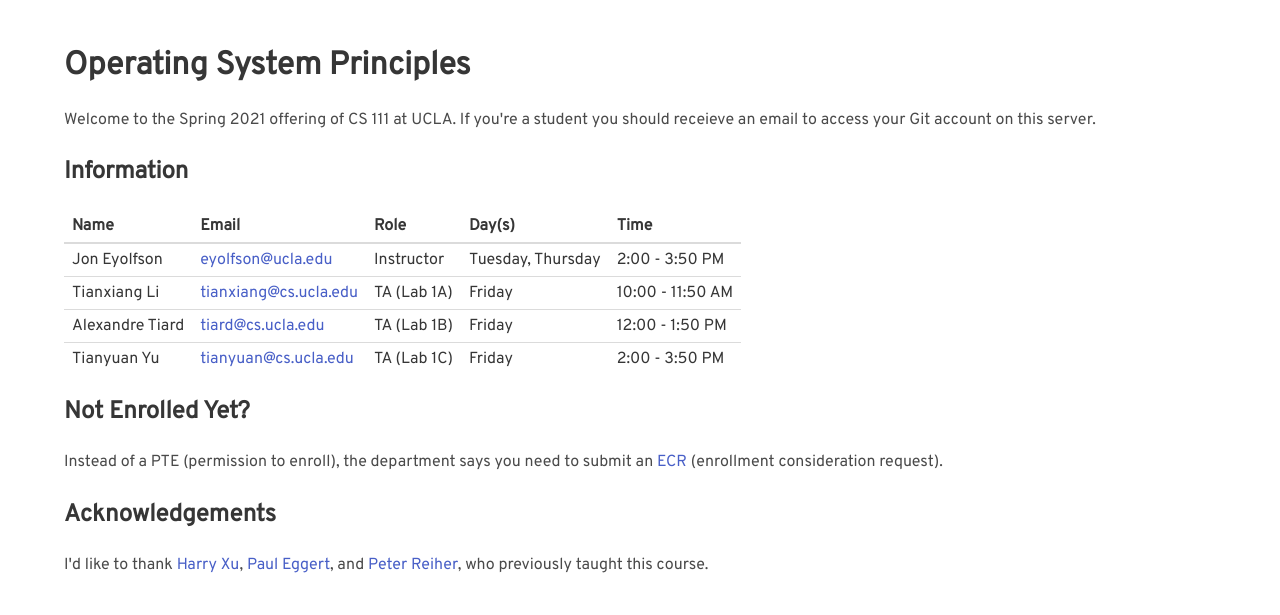
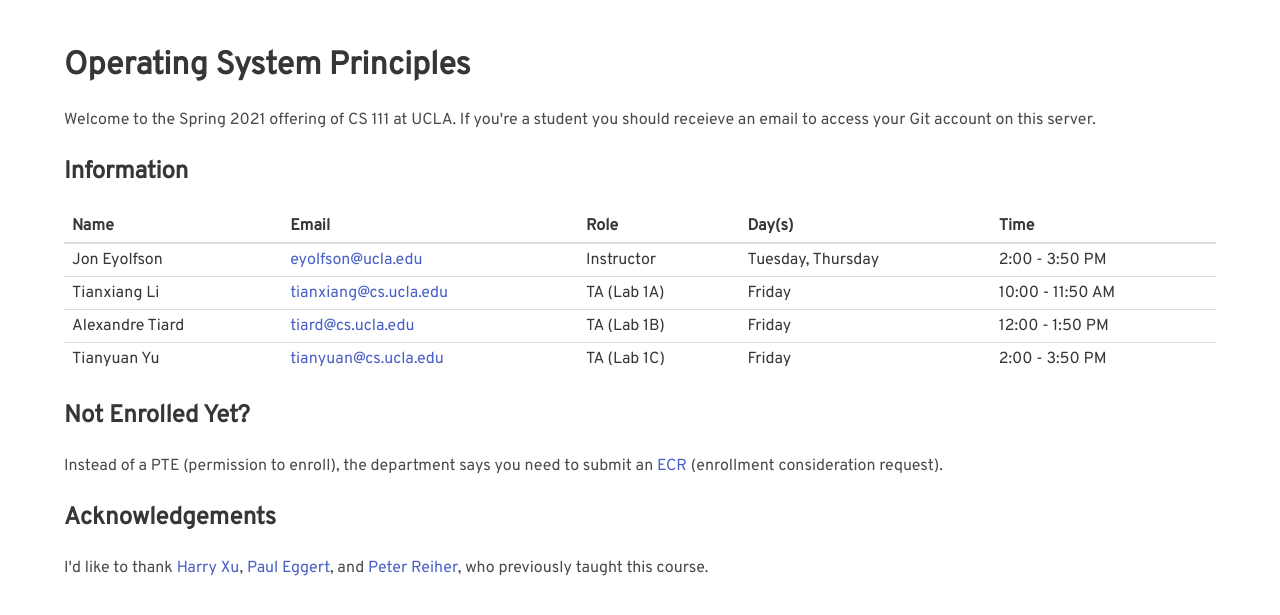
Before and after one commit to tiard/cs-111-website, a Django app: page / in a window 1280 px wide. Shown: the part 56-671 px from the top of the page. Run offline with Django 3.2, Linux system fonts and the light colour scheme; style sheets or scripts are compiled from the project's sources; some web fonts are replaced.

Commit message:
Improve index table display

```diff
--- a/cs111/django/templates/cs111/index.html
+++ b/cs111/django/templates/cs111/index.html
@@ -10,7 +10,8 @@
   </p>
 
   <h2 class="title is-4">Information</h2>
-</div>
+
+  <div class="table-container">
 
     <table class="table is-narrow">
       <thead>
@@ -53,8 +54,8 @@
 	</tr>
       </tbody>
     </table>
+  </div>
 
-<div class="content">
   <h2 class="title is-4">Not Enrolled Yet?</h2>
 
   <p>
@@ -71,5 +72,6 @@
     <a href="https://samueli.ucla.edu/people/peter-reiher/">Peter Reiher</a>,
     who previously taught this course.
   </p>
+
 </div>
 {% endblock %}
```
Lines whose indentation alone changed are shown as unchanged.
